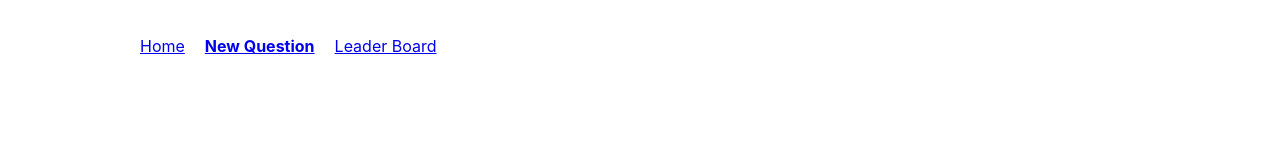
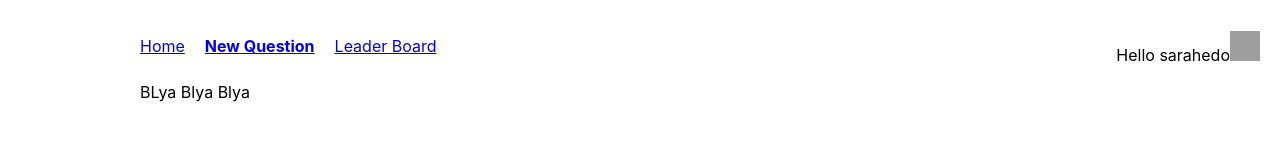
Before and after one commit to VasiliAnoshin/React-Redux-would-you-rather-App, a React app: page /add in a window 1280 px wide. Both pictures are taken after a click on the button "SUBMIT". Built offline with nearby package versions, Linux system fonts and the light colour scheme; grey boxes are pictures that could not be loaded.

Commit message:
add LogOut form

```diff
--- a/src/components/App.js
+++ b/src/components/App.js
@@ -6,6 +6,8 @@ import LoginForm from './LoginForm'
 import { handleInitialUsers } from '../actions/shared'
 import { connect } from 'react-redux'
 import Dashboard from '../components/Dashboard'
+import NewQuestion from '../components/NewQuestion'
+import LogOut from '../components/LogOut'
 
 
 class App extends Component {
@@ -25,7 +27,9 @@ class App extends Component {
                 </div>
                 :
                 <div>
-                  <Route path='/' exact component={Dashboard} />
+                  <LogOut id ={this.props.authedUser}/>
+                  <Route path='/' exact component={Dashboard}  initial={true}/>
+                  <Route path='/add' component ={NewQuestion} />
                 </div>
             }
         </div>
@@ -34,9 +38,12 @@ class App extends Component {
   }
 }
 
-function mapStateToProps({authedUser}){
+function mapStateToProps({authedUser,users}){
+  // const authedUser
   return {
+    authedUser,
     loading: authedUser === null
+
   }
 }
 
--- /dev/null
+++ b/src/components/LogOut.js
@@ -0,0 +1,29 @@
+import React, { Component } from 'react';
+import { connect } from 'react-redux'
+
+class LogOut extends Component
+{
+    render(){
+    return (
+        <nav className='logoutNav'>
+          <ul>
+            <li>
+                Hello {this.props.id}
+                <img src={this.props.imgUrl} alt='logoUrl'className ='logOutImg'/>
+
+            </li>
+          </ul>
+        </nav>
+      )
+    }
+}
+
+function mapStateToProps({users}, {id}){
+    const imgUrl = users[id].avatarURL
+    return{
+        id,
+        imgUrl
+    }
+}
+
+export default connect(mapStateToProps)(LogOut)
--- /dev/null
+++ b/src/components/NewQuestion.js
@@ -0,0 +1,11 @@
+import React, {Component} from 'react'
+
+class NewQuestion extends Component{
+    render(){
+        return(
+            <span> BLya Blya Blya</span>
+        )
+    }
+}
+
+export default NewQuestion;
--- a/src/index.css
+++ b/src/index.css
@@ -17,6 +17,17 @@ code {
   margin: 0 auto;
   padding: 10px;
 }
+
+.logOutImg{
+  width: 30px;
+  height: 30px;
+}
+.logoutNav {
+  position:fixed;
+  right:10px;
+  top:5px;
+}
+
 ul {
   padding-left: 0;
 }
```
